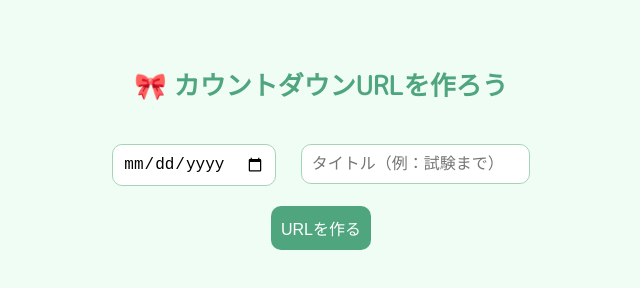
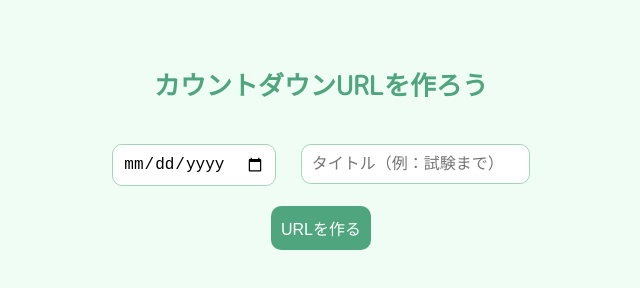
Before and after one commit to mi00000000/counter_widget, a plain HTML site: page generator.html in a window 1280 px wide. Shown: the whole page, without its empty margins (319-959 px from the left). Drawn offline with Linux system fonts and the light colour scheme.

Commit message:
Add files via upload

```diff
--- a/generator.html
+++ b/generator.html
@@ -62,7 +62,7 @@
 
 </head>
 <body>
-  <h1>🎀 カウントダウンURLを作ろう</h1>
+  <h1>カウントダウンURLを作ろう</h1>
   <input type="date" id="dateInput" />
   <input type="text" id="titleInput" placeholder="タイトル（例：試験まで）" />
   <br />
```
